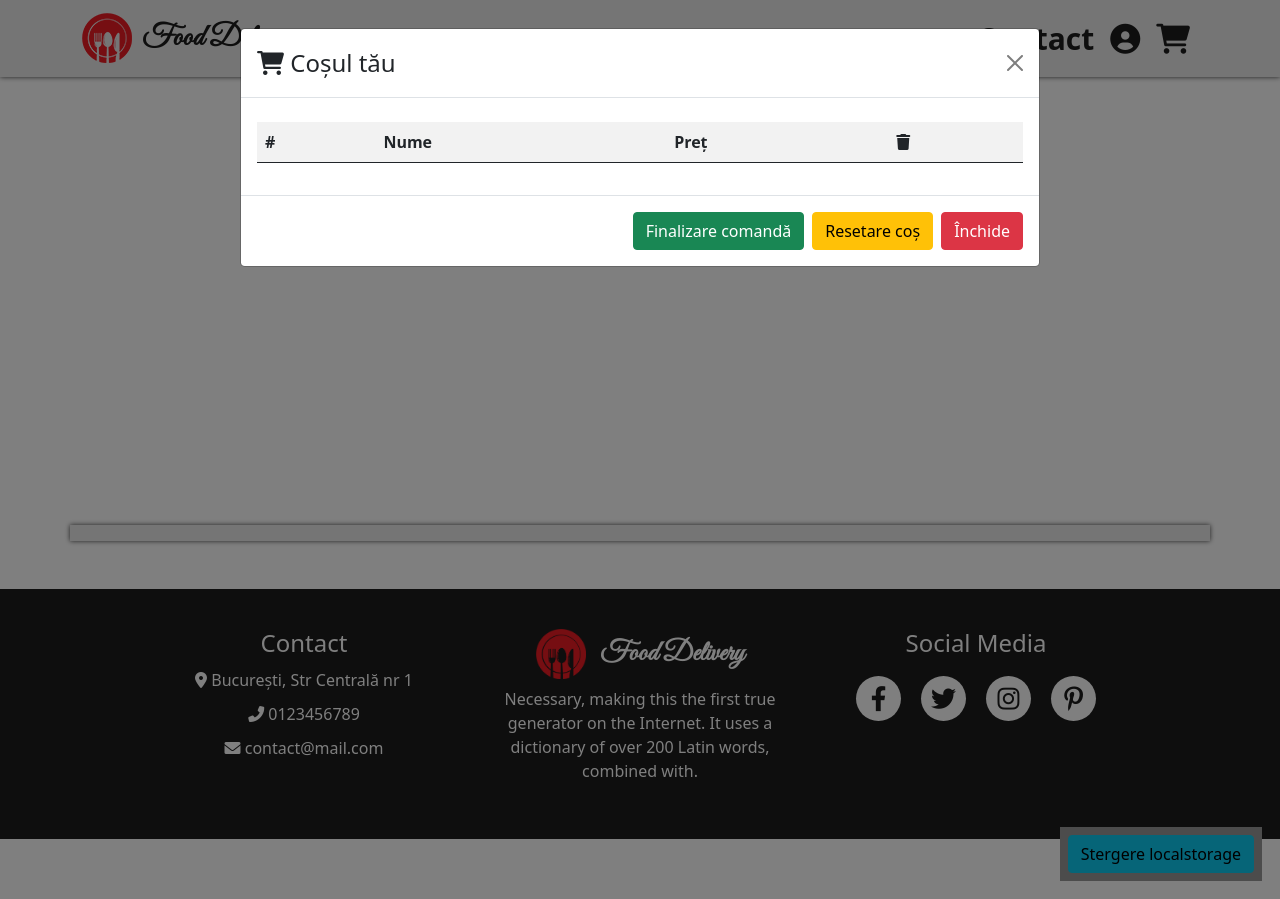
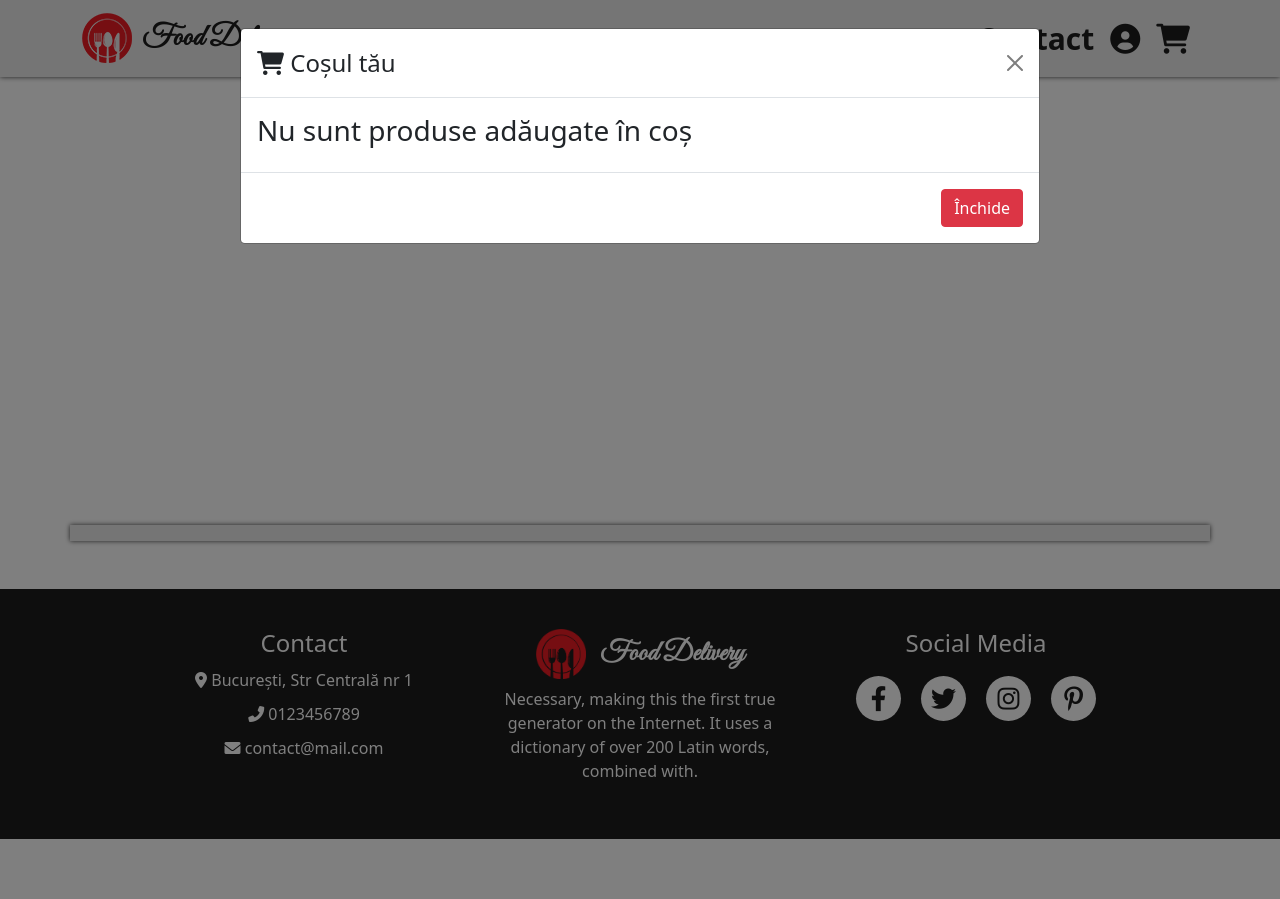
Before and after one commit to MariusChivu/Food-Delivery-FrontEnd, a PHP site: page /restaurant.php in a window 1280 px wide, after a click that opens the changed part. Run offline with PHP 8.4, Linux system fonts and the light colour scheme; lists and menus that the app fills with data are empty.

Commit message:
javascript cart update

```diff
--- a/assets/css/cos.scss
+++ b/assets/css/cos.scss
@@ -3,3 +3,7 @@
 		width: 100px;
 	}
 }
+
+#cartBody2 {
+	display: none;
+}
--- a/assets/js/cart.js
+++ b/assets/js/cart.js
@@ -82,20 +82,15 @@ function loadCartItems() {
 	cartDiv.innerHTML = "";
 	var sumCant = 0;
 	var restCookie = getCookie("restNameCookie");
+	var resetCart = document.getElementById("resetCart");
+	var finalCart = document.getElementById("finalCart");
+	var cartBody = document.getElementById("cartBody");
+	var cartBody2 = document.getElementById("cartBody2");
 
-	for(let i = 0; i < restaurante.length; i++) {
-		var url_string = window.location.href;
-		var url = new URL(url_string);
-		var numeRes = url.searchParams.get("rest").toUpperCase();
-		var numeArray = restaurante[i].nume.toUpperCase();
-		var numeRestKey;
-
-		if( inArray(numeRes) == true ) {
-			if(numeArray == numeRes) {
-				numeRestKey  = restaurante[i].img;
-			}
-		}
-	}
+	cartBody.style.display = "block";
+	cartBody2.style.display = "none";
+	resetCart.style.display = "inline-block";
+	finalCart.style.display = "inline-block";
 
 	if(localStorage.getItem("cart") !== null) {
 		for (let i = 0; cartArray.length > i; i++) {
@@ -106,7 +101,7 @@ function loadCartItems() {
 			var idprod = cartArray[i].idprod;
 			var id = cartArray[i].id;
 
-			//console.log(restCookie)
+			console.log(idprod)
 
 			cartDiv.innerHTML += `<tr><td><img src='assets/img/restaurante/${restCookie}/${idprod}.webp'></td><td>${title}</td><td>${price} RON</td><td><i class="fas fa-trash pointer" onclick="deleteCartItem(${id})"></i></td></tr>`;
 
@@ -116,6 +111,14 @@ function loadCartItems() {
 		cartDiv.innerHTML += "<tr><td></td><td>Total coș</td><td>192.39</td><td>RON</td></tr>";
 		console.log(sumCant);
 	}
+
+	if(cartArray == "" || cartArray == null) {
+		cartBody2.style.display = "block";
+		cartBody.style.display = "none";
+		resetCart.style.display = "none";
+		finalCart.style.display = "none";
+	}
+
 	loadRestDetails()
 
 }
@@ -138,4 +141,5 @@ function clearCart() {
 		var cartRest = document.getElementById("cartRest");
 		cartRest.innerHTML = "";
 	localStorage.clear();
+	loadCartItems();
 }
--- a/assets/js/restaurant-continut.js
+++ b/assets/js/restaurant-continut.js
@@ -178,7 +178,7 @@ produseRetaurant['mcdonalds'] = [
 	{id: 26, catMeniu: "divProd5", nume: "Cartofi prajiți porție medie", pret: "6.3",
 		text: "Cartofi preparaţi în ulei vegetal, săraţi manual înainte de a fi serviţi."},
 
-	{id: 26, catMeniu: "divProd5", nume: "Cartofi prajiți porție mare", pret: "7.8",
+	{id: 28, catMeniu: "divProd5", nume: "Cartofi prajiți porție mare", pret: "7.8",
 		text: "Cartofi preparaţi în ulei vegetal, săraţi manual înainte de a fi serviţi."},
 
 	{id: 29, catMeniu: "divProd5", nume: "Sos usturoi", pret: "2.5",
@@ -351,7 +351,7 @@ produseRetaurant['dominos'] = [
 	{id: 6, catMeniu: "divProd2", nume: "Carbonara", pret: "29",
 		text: "Sos cremos vegetal, mozzarella 100% naturală, blue cheese, extra blue cheese, bacon și parmezan"},
 
-	{id: 7, catMeniu: "divProd2", nume: "Fresh", pret: "29",
+	{id: 7, catMeniu: "divProd2", nume: "Fresh Pizza", pret: "29",
 		text: "Sos cremos vegetal, mozzarella 100% naturală, pui, porumb, frunze de spanac, brânză cheddar, roșii și busuioc"},
 ];
 
--- a/assets/js/restaurant-pg.js
+++ b/assets/js/restaurant-pg.js
@@ -185,7 +185,7 @@ function restaurantPage() {
 						pointer = "pointer";
 					}
 
-					divProd.innerHTML += `<li class='list-group-item col-md-5 m-2 p-3 border border-dark d-flex justify-content-between align-items-center produs ${pointer}' id='prod${z}'><div class='produs-text'><h4 title='${nume}' idprod='prod${z}'>${nume}</h4><p>${text}</p><p class='pret' price='${pret}'>${pret} RON</p></div><div class='produs-img'><img src='assets/img/restaurante/${img}/prod${imgp}.webp' alt='${nume}' width='150px'></div></li>`;
+					divProd.innerHTML += `<li class='list-group-item col-md-5 m-2 p-3 border border-dark d-flex justify-content-between align-items-center produs ${pointer}' id='prod${z}'><div class='produs-text'><h4 title='${nume}' idprod='prod${imgp}'>${nume}</h4><p>${text}</p><p class='pret' price='${pret}'>${pret} RON</p></div><div class='produs-img'><img src='assets/img/restaurante/${img}/prod${imgp}.webp' alt='${nume}' width='150px'></div></li>`;
 				}
 			}
 
--- a/continut/cos.php
+++ b/continut/cos.php
@@ -5,7 +5,7 @@
 				<h4 class="modal-title"><i class="fas fa-shopping-cart"></i> Coșul tău</h4>
 				<button type="button" class="btn-close" data-bs-dismiss="modal"></button>
 			</div>
-			<div class="modal-body">
+			<div class="modal-body" id="cartBody">
 				<h2 id='cartRest'></h2>
 				<table class='table table-striped table-hover table-cos'>
 				<th>#</th>
@@ -15,9 +15,12 @@
 					<tbody id='cartDiv'></tbody>
 				</table>
 			</div>
+			<div class="modal-body" id="cartBody2">
+				<h3>Nu sunt produse adăugate în coș</h3>
+			</div>
 			<div class="modal-footer">
-				<button type="button" class="btn btn-success" data-bs-dismiss="modal">Finalizare comandă</button>
-				<button type="button" class="btn btn-warning" data-bs-dismiss="modal" onclick='clearCart()'>Resetare coș</button>
+				<button type="button" class="btn btn-success" data-bs-dismiss="modal" id="finalCart">Finalizare comandă</button>
+				<button type="button" class="btn btn-warning" data-bs-dismiss="modal" id="resetCart" onclick='clearCart()'>Resetare coș</button>
 				<button type="button" class="btn btn-danger" data-bs-dismiss="modal">Închide</button>
 			</div>
 		</div>
--- a/restaurant.php
+++ b/restaurant.php
@@ -34,10 +34,6 @@ include("continut/meniu.php"); ?>
 	</div>
 </div>
 
-<div class='p-2 m-2'style='position: fixed; bottom: 10px; right: 10px; background: #999;'>
-	<button class='btn btn-info' onclick='clearCart()'>Stergere localstorage</button>
-</div>
-
 <?php include("continut/footer.php"); ?>
 
 <script>
```
Also changed, not shown: assets/css/app.min.css, assets/img/restaurante/mcdonalds/prod28.webp (added).
